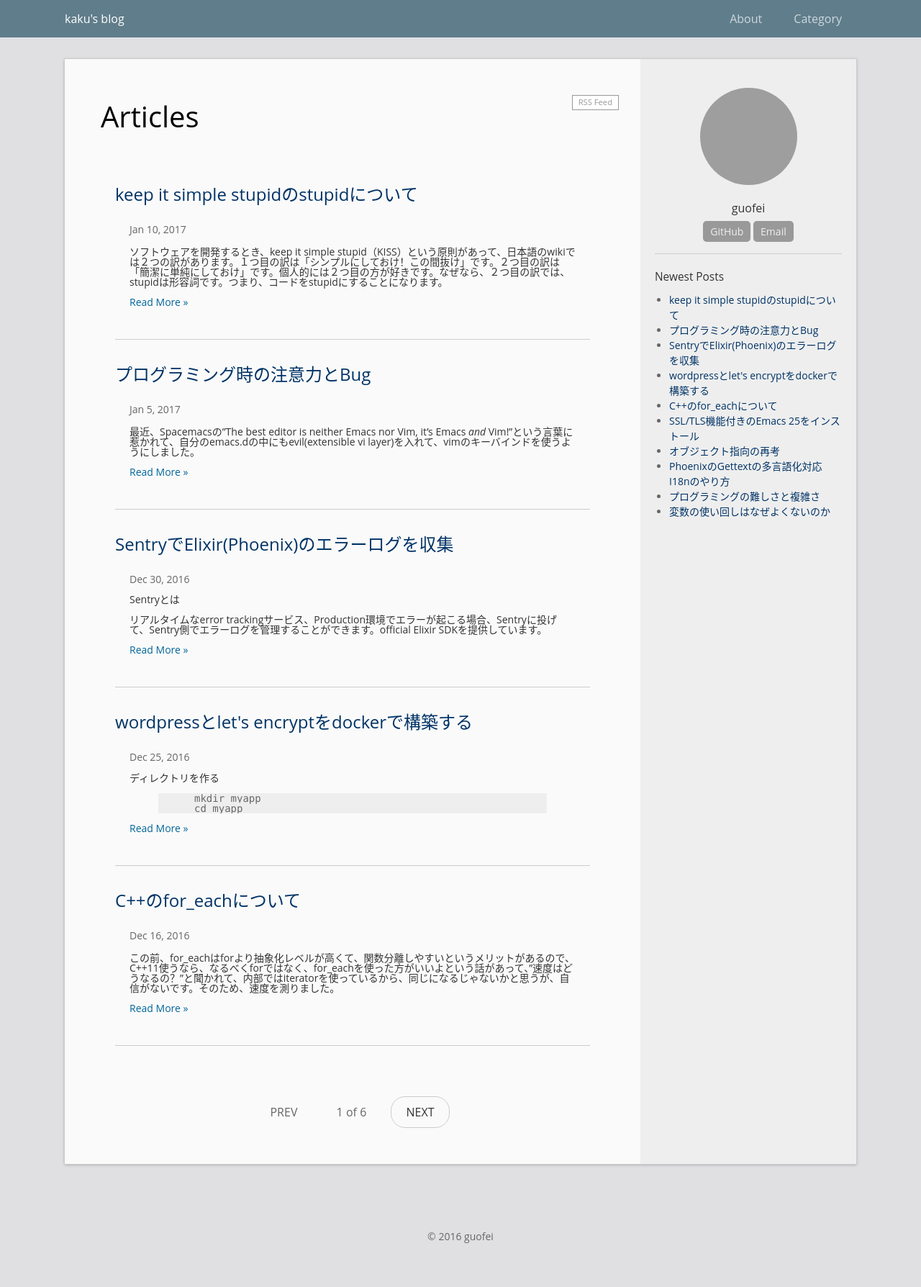
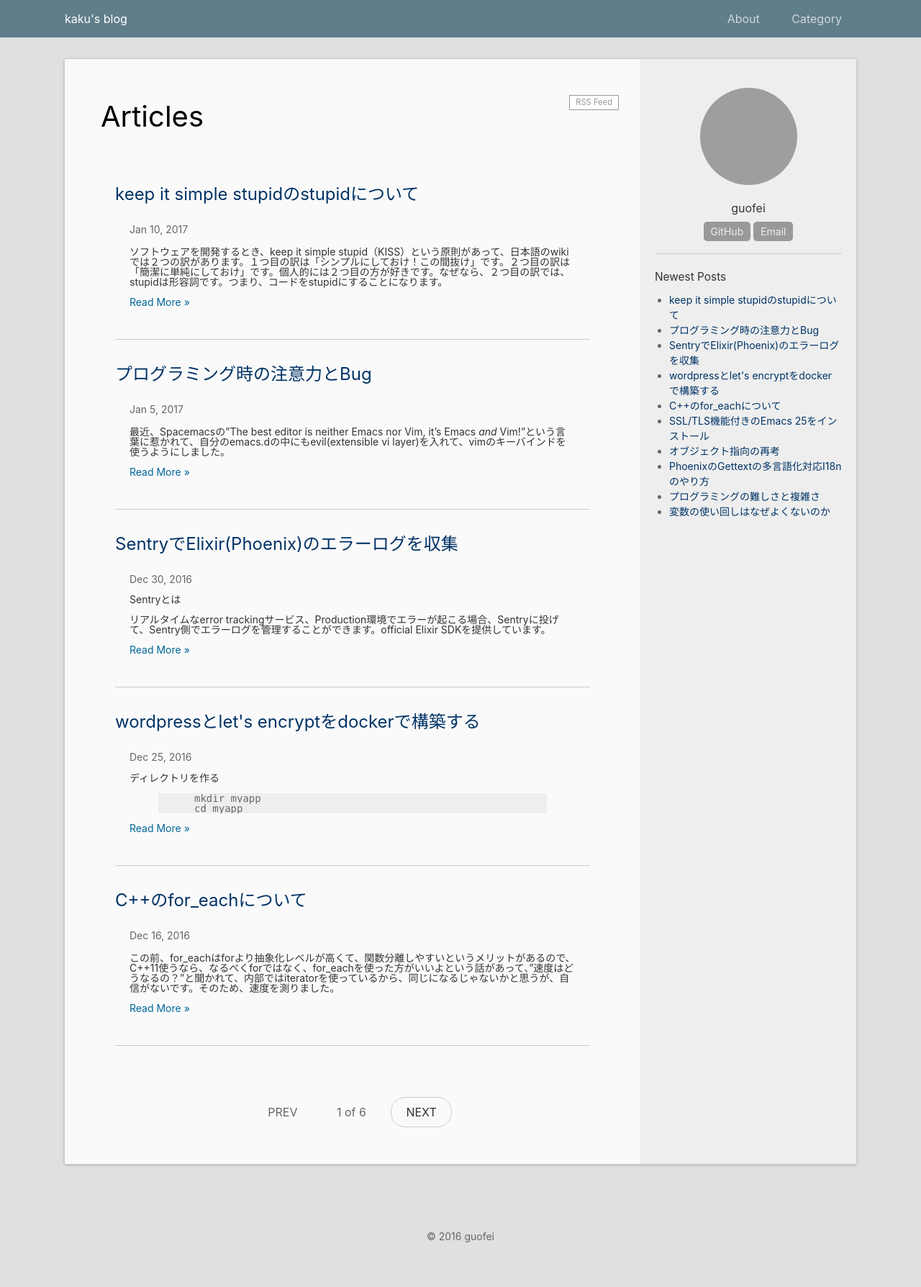
Before and after one commit to guofei/ja, a Jekyll site: the page built from index.html, in a window 1280 px wide. Shown: the whole page at 72% size. Built offline with Jekyll 4.4.1, drawn with Linux system fonts in a browser that asks for light colours; the list of posts is cut into pages by our own code; grey boxes are pictures that could not be loaded.

Commit message:
feat: change css

```diff
--- a/css/main.scss
+++ b/css/main.scss
@@ -3,12 +3,12 @@
 ---
 @charset "utf-8";
 
-$base-font-family: "Open Sans", "Helvetica Neue", "DejaVu Sans", Arial, "PingFang SC", "Noto Sans CJK SC", "Hiragino Sans GB", "微软雅黑",  Helvetica, sans-serif;
+$base-font-family: -apple-system, BlinkMacSystemFont, 'Open Sans', 'Helvetica Neue', 'DejaVu Sans', 'Hiragino Sans', 'Hiragino Kaku Gothic ProN', '游ゴシック  Medium', meiryo, sans-serif;
 $base-font-size:   16px;
 $small-font-size:  $base-font-size * 0.875;
 $base-line-height: 1.5;
 
-$code-font-family:   Menlo, Monaco, Consolas, "DejaVu Sans Mono", "Liberation Mono", "文泉驿等宽微米黑", "Courier New", Courier, SimSun, monospace;
+$code-font-family:   Menlo, Monaco, Consolas, 'DejaVu Sans Mono', 'Liberation Mono', 'Courier New', Courier, SimSun, monospace;
 $code-font-size:     15px;
 
 // Width of the content area
```
